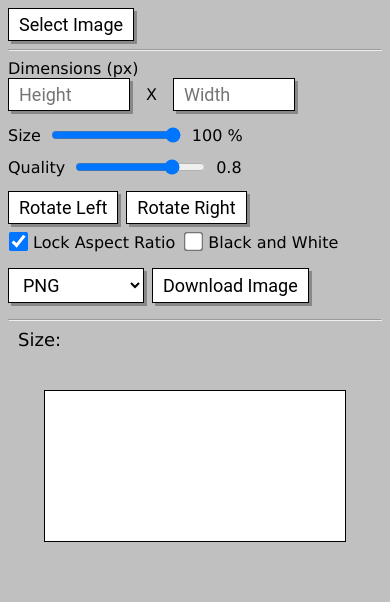
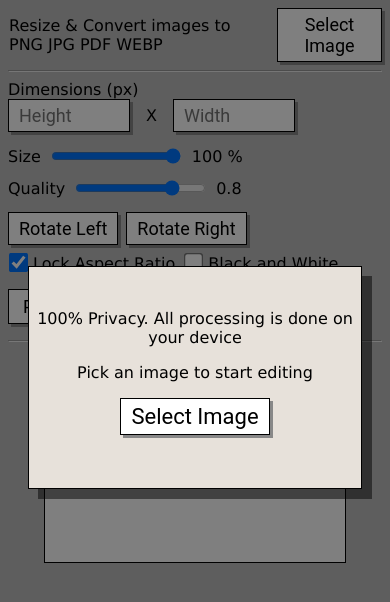
Before and after one commit to Rohan2460/Image-editor, a website built with Vite: page index.html in a window 390 px wide. Built offline with nearby package versions, Linux system fonts and the light colour scheme.

Commit message:
Added image select modal
Added info text

```diff
--- a/index.html
+++ b/index.html
@@ -4,24 +4,25 @@
         <meta charset="UTF-8" />
         <meta name="viewport" content="width=device-width, initial-scale=1.0" />
         <title>Document</title>
-        <script type="module" src="./main.js"></script>
-        <link rel="stylesheet" href="style.css" />
+        <script type="module" src="/main.js"></script>
+        <link rel="stylesheet" href="/style.css" />
     </head>
     <body>
         <div class="container">
-            <!-- Tools div -->
-            <div class="tools-container">
-                <!-- TOP -->
             <div class="imgSelectDiv">
+                <div>
+                    <p style="margin: 1px; font-weight: 500">Resize & Convert images to PNG JPG PDF WEBP</p>
+                </div>
+
                 <div>
                     <button id="imgSelectBtn">Select Image</button>
                     <a href="" download="" id="downloadLink" style="display: none"></a>
                 </div>
-                    <!-- Uploaded Image Details -->
             </div>
-
             <hr />
 
+            <!-- Tools div -->
+            <div class="tools-container">
                 <!-- Resize part | width and height inputs -->
                 <label id="height_label" style="flex-grow: 1">Dimensions (px)</label>
                 <div class="dimensionInfo">
@@ -99,5 +100,14 @@
                 </div>
             </div>
         </div>
+
+        <div class="modalDiv" id="modal">
+            <div class="modal">
+                <span>100% Privacy. All processing is done on your device</span>
+                <p>Pick an image to start editing</p>
+                <button id="modalImgSelectBtn">Select Image</button>
+                <!-- <img src="/image.svg" alt="" /> -->
+            </div>
+        </div>
     </body>
 </html>
--- a/main.js
+++ b/main.js
@@ -30,6 +30,8 @@ const lockAspectRatioBtn = document.querySelector("#lockAspectRatio")
 const rotateLeftBtn = document.querySelector("#btnRotateLeft")
 const rotateRightBtn = document.querySelector("#btnRotateRight")
 
+const modal = document.querySelector("#modal")
+
 const lockAspectRatio = () => {
     return lockAspectRatioBtn.checked
 }
@@ -58,6 +60,7 @@ function imageSelector() {
 
             updateImageInfo(img.name, img.size)
             drawImageOnCanvas(img)
+            modal.style.display = "none"
         }
     })
 }
@@ -123,7 +126,7 @@ function updateImageInfo(name, size) {
             // Image types
             // TODO Currently bw image size is half no real checks
             imageToBlob().then((blob) => {
-                imgSize.innerHTML = imageIsGrayscale() ? toKB(blob.size / 1.5) : toKB(blob.size)
+                imgSize.innerHTML = toKB(blob.size)
             })
         }
     } else {
@@ -236,7 +239,7 @@ function imageToPDF(mode) {
         console.log(pdfSize)
         return pdfSize
     } else {
-        doc.save(imageName)
+        doc.save("resized_" + imageName)
     }
 }
 
@@ -332,3 +335,13 @@ grayscaleBtn.addEventListener("click", () => {
     }
     updateImageInfo()
 })
+
+document.querySelector("#modalImgSelectBtn").addEventListener("click", () => {
+    imageSelector()
+})
+
+window.onclick = function (event) {
+    if (event.target == modal) {
+        modal.style.display = "none"
+    }
+}
--- a/style.css
+++ b/style.css
@@ -1,6 +1,6 @@
 body {
     font-family: "Poppins", "Verdana";
-    background-color: #c0c0c0;
+    background-color: #bdbdbd;
     font-size: medium;
 }
 
@@ -19,6 +19,16 @@ input {
     padding-right: 10px;
 }
 
+button:hover,
+input:hover,
+select:hover {
+    background-color: rgb(230, 229, 222);
+}
+
+button:active {
+    background-color: rgb(192, 192, 192);
+}
+
 input[type="checkbox"] {
     transform: scale(1.5);
     box-shadow: none;
@@ -34,13 +44,11 @@ input[type="range"] {
     padding-right: 0px;
 }
 
-#imgSelectButton {
-    margin-right: 16px;
-}
 .ImageInfo {
     display: flex;
     gap: 16px;
     padding-left: 10px;
+    justify-content: center;
 }
 
 .ImageInfo {
@@ -53,9 +61,13 @@ input[type="range"] {
 .imgSelectDiv {
     width: 100%;
     display: flex;
+    flex-wrap: nowrap;
     gap: 16px;
-    flex-wrap: wrap;
     align-items: center;
+}
+
+#imgSelectBtn {
+    min-width: 105px;
 }
 
 .dimensionInfo {
@@ -126,3 +138,44 @@ input[type="range"] {
     width: 100%;
     /* height: auto; */
 }
+
+.modalDiv {
+    display: flex;
+    align-items: center;
+    justify-content: center;
+    position: fixed;
+    z-index: 1;
+    left: 0;
+    top: 0;
+    width: 100%;
+    height: 100%;
+    background-color: rgba(0, 0, 0, 0.5);
+}
+
+.modal {
+    font-size: large;
+    display: flex;
+    align-items: center;
+    justify-content: center;
+    text-align: center;
+    flex-direction: column;
+    border: 1px solid black;
+    width: 40%;
+    height: 30%;
+    padding-bottom: 10px;
+    background-color: #e7e1da;
+    box-shadow: 10px 10px rgba(0, 0, 0, 0.486);
+    margin-bottom: 90px;
+}
+
+#modalImgSelectBtn {
+    font-size: 22px;
+}
+
+@media screen and (max-width: 1000px) {
+    .modal {
+        width: 85%;
+        height: 25%;
+        font-size: medium;
+    }
+}
```
Also changed, not shown: public/image.svg (added). Lines whose indentation alone changed are shown as unchanged.
